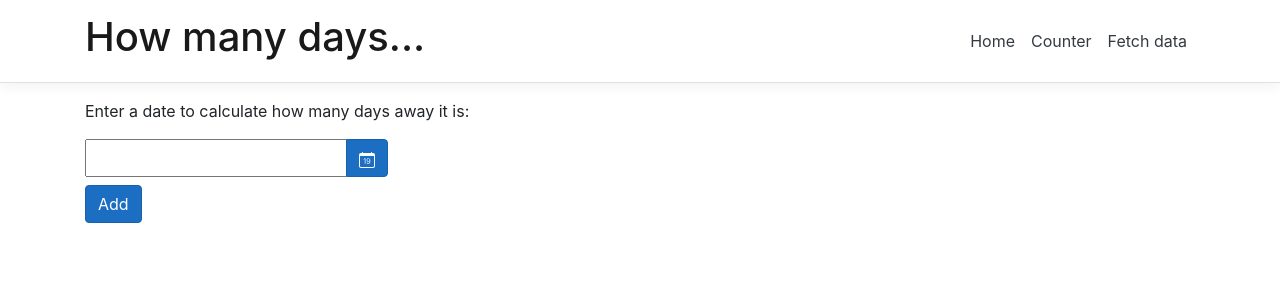
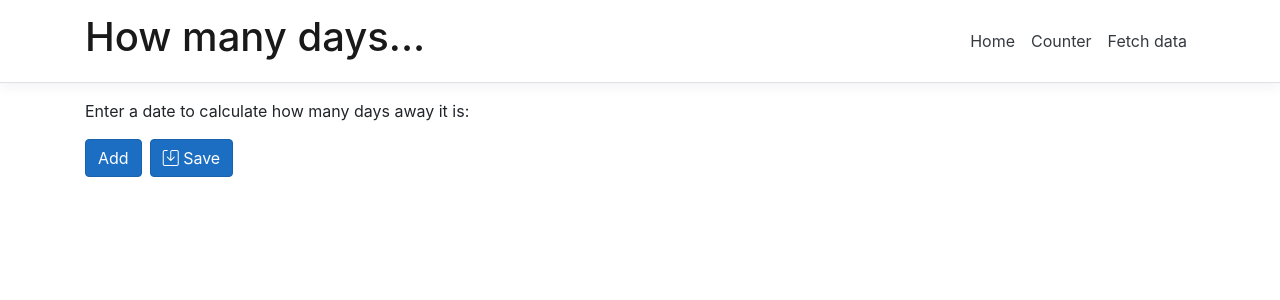
Before and after one commit to imbaker/webapi, an Angular app in the folder WebApi.Host/ClientApp/: page / in a window 1280 px wide. Shown: the top 300 px of the page. Built offline with nearby package versions, Linux system fonts and the light colour scheme.

Commit message:
Save dates to localStorage

```diff
--- a/WebApi.Host/ClientApp/package.json
+++ b/WebApi.Host/ClientApp/package.json
@@ -26,7 +26,7 @@
     "@nguniversal/module-map-ngfactory-loader": "8.1.1",
     "aspnet-prerendering": "^3.0.1",
     "bootstrap": "^4.3.1",
-    "bootstrap-icons": "^1.3.0",
+    "bootstrap-icons": "^1.4.0",
     "core-js": "^3.3.3",
     "jquery": "3.4.1",
     "oidc-client": "^1.9.1",
--- a/WebApi.Host/ClientApp/src/app/home/home.component.html
+++ b/WebApi.Host/ClientApp/src/app/home/home.component.html
@@ -1,3 +1,4 @@
 <p>Enter a date to calculate how many days away it is:</p>
 <app-date *ngFor="let date of dates; let i = index; trackBy: trackDate" [date]="date" [id]="i" (updateEvent)="updateDate($event)" (deleteEvent)="deleteDate($event)"></app-date>
-<button class="btn btn-primary" (click)="addDate()">Add</button>
+<button class="btn btn-primary mr-2" (click)="addDate()">Add</button>
+<button class="btn btn-primary" (click)="saveDates()"><span class="bi bi-save"></span> Save</button>
--- a/WebApi.Host/ClientApp/src/app/home/home.component.ts
+++ b/WebApi.Host/ClientApp/src/app/home/home.component.ts
@@ -10,12 +10,16 @@ export class HomeComponent {
 
   model: NgbDateStruct;
 
-  dates: NgbDateStruct[] = [null];
+  dates: NgbDateStruct[] = [];
 
   diffDays: number;
   diffDaysSuffix: string;
 
   constructor(private calendar: NgbCalendar) { }
+
+  ngOnInit() {
+    this.loadDates();
+  }
 
   trackDate(index, date) {
     console.log(index, date);
@@ -36,6 +40,23 @@ export class HomeComponent {
     console.log(this.dates);
   }
 
+  saveDates() {
+    for (var i = 0; i < this.dates.length; i++)
+    {
+      console.log("Busy doing nothing" + this.dates[i].toString());
+      localStorage.setItem(`date${i}`, JSON.stringify(this.dates[i]));
+    }
+    this.setCookie("datesCookie", this.dates.toString(), 7);
+  }
+
+  loadDates() {
+    var i = 0;
+    while (localStorage.getItem(`date${i}`) !== null) {
+      this.dates.push(JSON.parse(localStorage.getItem(`date${i}`)));
+      i++;
+    }
+  }
+
   setCookie(name, value, days) {
   var expires = "";
   if (days) {
--- a/WebApi.Host/ClientApp/src/styles.css
+++ b/WebApi.Host/ClientApp/src/styles.css
@@ -1,4 +1,5 @@
 /* You can add global styles to this file, and also import other style files */
+@import "~bootstrap-icons/font/bootstrap-icons.css";
 
 /* Provide sufficient contrast against white background */
 a {
```
Also changed, not shown: 1 other file (tests, documents, lock files or other folders).
